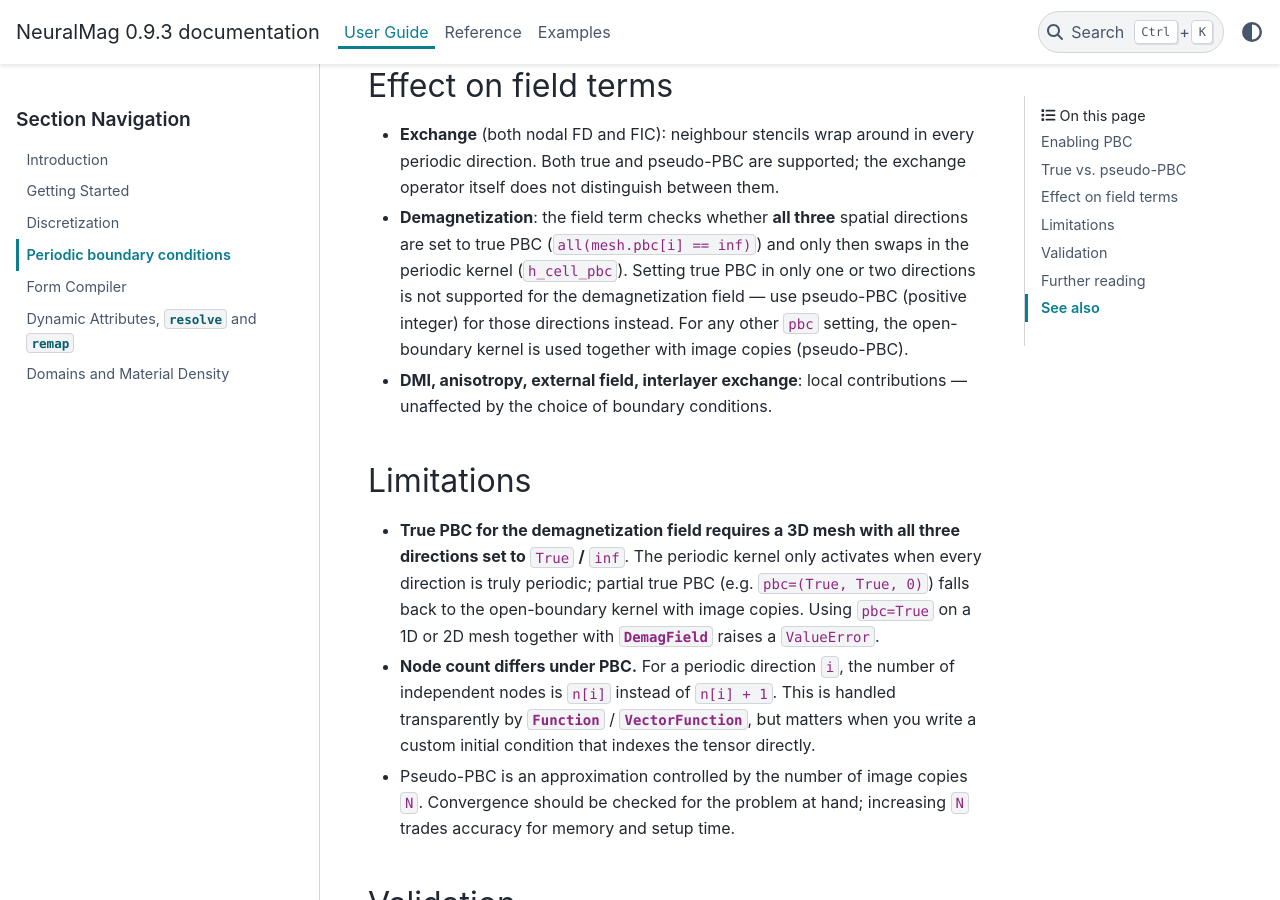
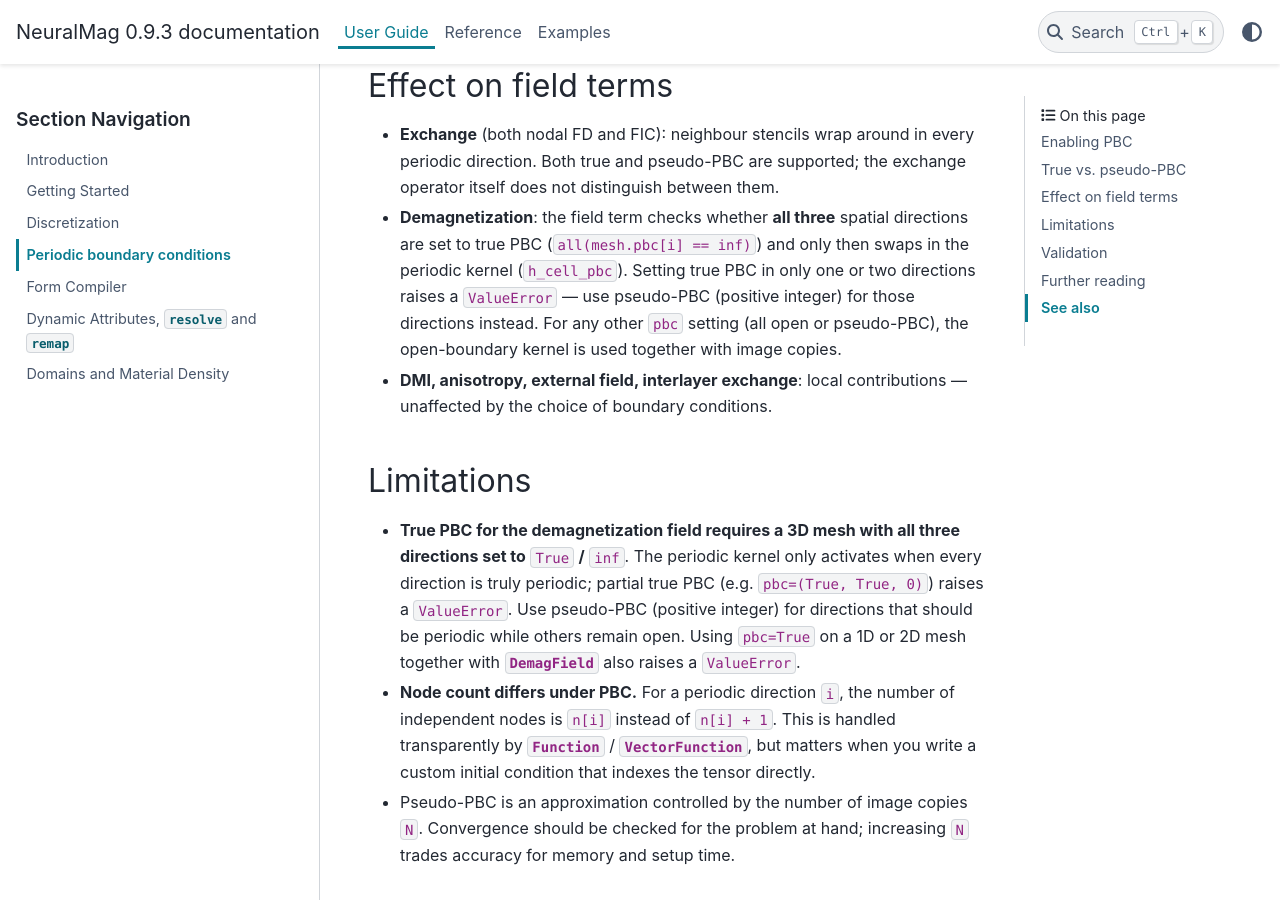
Before and after one commit to DavidLanders95/NeuralMagFork, a Sphinx documentation site: the page built from docs/user_guide/pbc.rst, in a window 1280 px wide and 900 px high, scrolled down 1559 px. Built offline with Sphinx 7.4.7 and the PyData theme 0.15.4, drawn with Linux system fonts in a browser that asks for light colours; pages that are not in the unit, such as notebooks, are missing from menus; some of the changed text lies outside the part shown.

Commit message:
Raise ValueError for partial true PBC in DemagField
Partial true PBC (e.g. pbc=(True, True, 0)) previously fell through
silently to the open-boundary kernel without image copies, producing
incorrect results. Now DemagField.register() raises a clear ValueError
directing users to either set all directions to true PBC or use
pseudo-PBC (positive integer) for the periodic directions.

```diff
--- a/docs/user_guide/pbc.rst
+++ b/docs/user_guide/pbc.rst
@@ -30,8 +30,8 @@ Enabling PBC
 
    from neuralmag import Mesh
 
-   # Thin-film stripe, periodic in-plane (true PBC)
-   mesh = Mesh((64, 64, 4), (5e-9, 5e-9, 5e-9), pbc=(True, True, 0))
+   # Thin-film stripe, periodic in-plane (pseudo-PBC with 5 image copies)
+   mesh = Mesh((64, 64, 4), (5e-9, 5e-9, 5e-9), pbc=(5, 5, 0))
 
    # Long nanowire, pseudo-PBC in x with two image copies per side
    mesh = Mesh((128, 8, 8), (2e-9, 2e-9, 2e-9), pbc=(2, 0, 0))
@@ -75,10 +75,10 @@ Effect on field terms
 * **Demagnetization**: the field term checks whether **all three** spatial
   directions are set to true PBC (``all(mesh.pbc[i] == inf)``) and only then
   swaps in the periodic kernel (``h_cell_pbc``). Setting true PBC in only one
-  or two directions is not supported for the demagnetization field — use
-  pseudo-PBC (positive integer) for those directions instead. For any other
-  ``pbc`` setting, the open-boundary kernel is used together with image copies
-  (pseudo-PBC).
+  or two directions raises a ``ValueError`` — use pseudo-PBC (positive
+  integer) for those directions instead. For any other ``pbc`` setting (all
+  open or pseudo-PBC), the open-boundary kernel is used together with image
+  copies.
 * **DMI, anisotropy, external field, interlayer exchange**: local
   contributions — unaffected by the choice of boundary conditions.
 
@@ -88,9 +88,10 @@ Limitations
 * **True PBC for the demagnetization field requires a 3D mesh with all
   three directions set to** ``True`` **/** ``inf``. The periodic kernel only
   activates when every direction is truly periodic; partial true PBC (e.g.
-  ``pbc=(True, True, 0)``) falls back to the open-boundary kernel with image
-  copies. Using ``pbc=True`` on a 1D or 2D mesh together with
-  :class:`DemagField` raises a ``ValueError``.
+  ``pbc=(True, True, 0)``) raises a ``ValueError``. Use pseudo-PBC (positive
+  integer) for directions that should be periodic while others remain open.
+  Using ``pbc=True`` on a 1D or 2D mesh together with :class:`DemagField`
+  also raises a ``ValueError``.
 * **Node count differs under PBC.** For a periodic direction ``i``, the
   number of independent nodes is ``n[i]`` instead of ``n[i] + 1``. This is
   handled transparently by :class:`~neuralmag.Function` /
```
Also changed, not shown: 2 other files.
